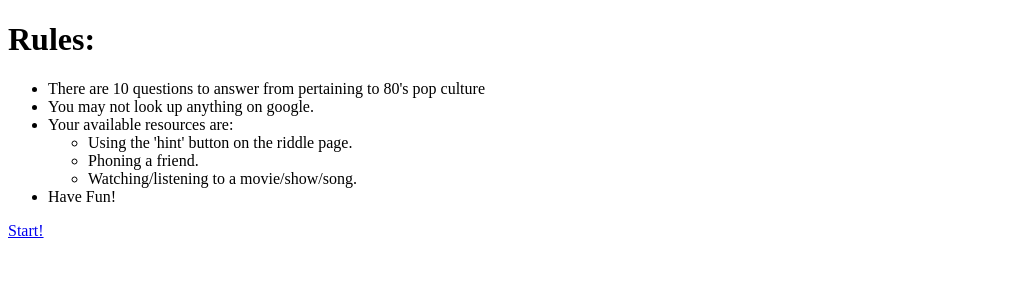
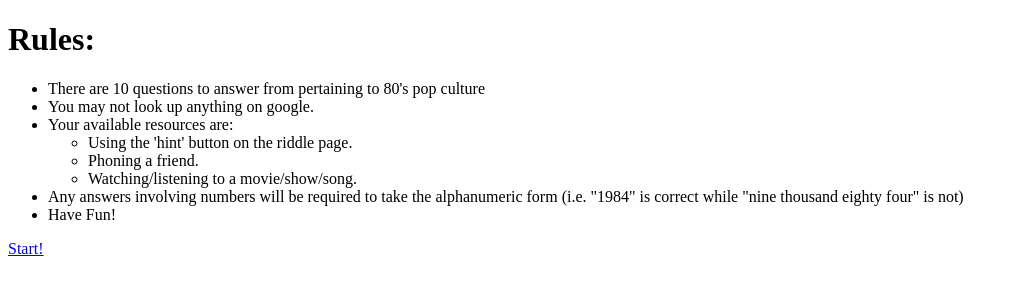
Before and after one commit to RuralYoung/EasterEggHunt, an Angular app in the folder EasterEggHuntFrontend/: page /landing in a window 1280 px wide. Shown: the top 300 px of the page, without its empty margins (0-1018 px from the left). Built offline with nearby package versions, Linux system fonts and the light colour scheme.

Commit message:
Added a rule

```diff
--- a/EasterEggHuntFrontend/src/app/landing-page/landing-page.component.html
+++ b/EasterEggHuntFrontend/src/app/landing-page/landing-page.component.html
@@ -8,6 +8,7 @@
         <li>Phoning a friend.</li>
         <li>Watching/listening to a movie/show/song.</li>
     </ul>
+    <li>Any answers involving numbers will be required to take the alphanumeric form (i.e. "1984" is correct while "nine thousand eighty four" is not)</li>
     <li>Have Fun!</li>
 </ul>
 
```
